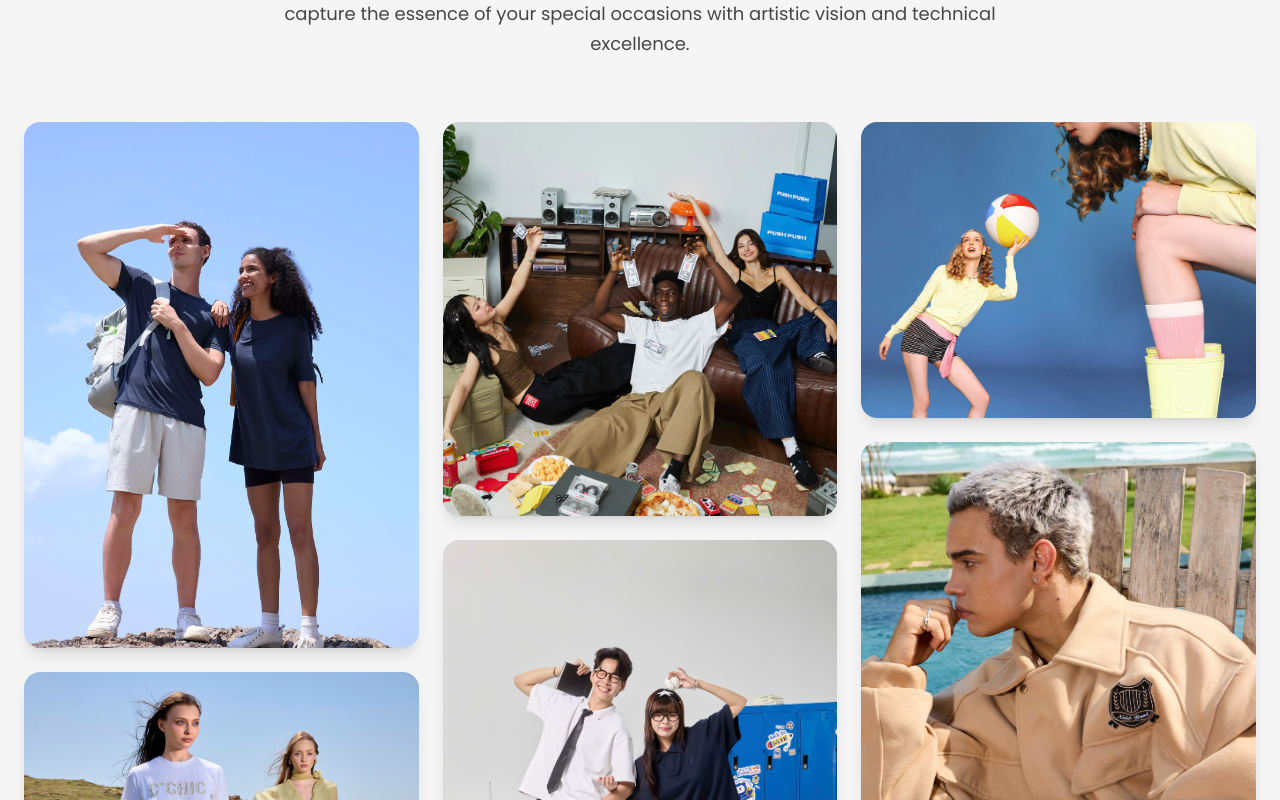
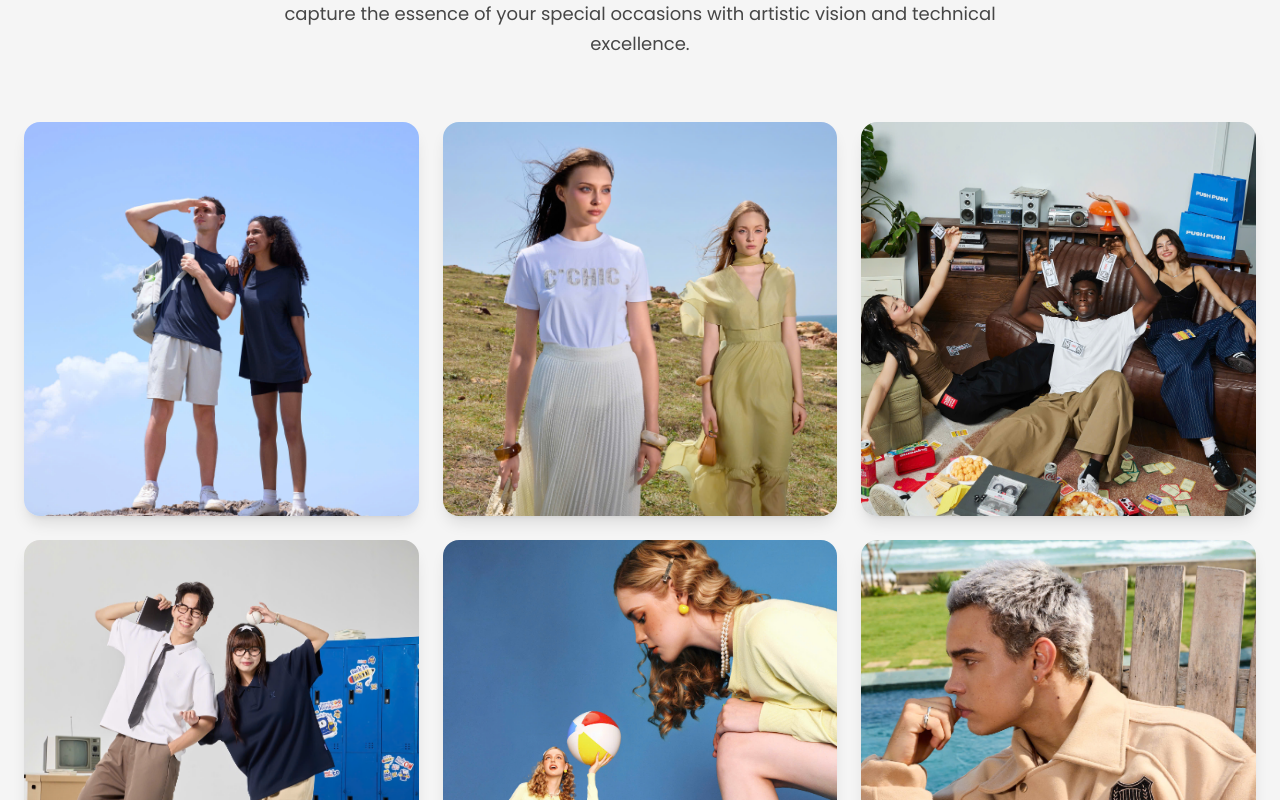
Before and after one commit to Zun1702/4WARM-LandingPage, a Next.js app: page / in a window 1280 px wide. Shown: the part 1740-2540 px from the top of the page. Built offline with nearby package versions, Linux system fonts and the light colour scheme.

Commit message:
fixing crop image

```diff
--- a/src/components/Photography.tsx
+++ b/src/components/Photography.tsx
@@ -11,43 +11,37 @@ const photographyData = [
     id: 1,
     title: "Creative Portrait",
     category: "Portrait",
-    image: "/images/photography/photo1.jpg",
-    aspectRatio: "portrait"
+    image: "/images/photography/photo1.jpg"
   },
   {
     id: 2,
     title: "Natural Moment",
     category: "Lifestyle",
-    image: "/images/photography/photo2.jpg",
-    aspectRatio: "landscape"
+    image: "/images/photography/photo2.jpg"
   },
   {
     id: 3,
     title: "Artistic Vision",
     category: "Art",
-    image: "/images/photography/photo3.jpg",
-    aspectRatio: "square"
+    image: "/images/photography/photo3.jpg"
   },
   {
     id: 4,
     title: "Professional Session",
     category: "Portrait",
-    image: "/images/photography/photo4.jpg",
-    aspectRatio: "portrait"
+    image: "/images/photography/photo4.jpg"
   },
   {
     id: 5,
     title: "Creative Composition",
     category: "Art",
-    image: "/images/photography/photo5.jpg",
-    aspectRatio: "landscape"
+    image: "/images/photography/photo5.jpg"
   },
   {
     id: 6,
     title: "Captured Essence",
     category: "Lifestyle",
-    image: "/images/photography/photo6.jpg",
-    aspectRatio: "square"
+    image: "/images/photography/photo6.jpg"
   }
 ];
 
@@ -84,34 +78,33 @@ const Photography = () => {
           </motion.p>
         </motion.div>
 
-        {/* Masonry Gallery */}
+        {/* Photo Grid */}
         <motion.div
           variants={staggerContainer}
           initial="hidden"
           whileInView="visible"
           viewport={{ once: true, margin: "-100px" }}
-          className="columns-1 md:columns-2 lg:columns-3 gap-6 space-y-6"
+          className="grid grid-cols-2 md:grid-cols-3 lg:grid-cols-3 gap-6"
         >
           {photographyData.map((photo) => (
             <motion.div
               key={photo.id}
               variants={staggerItem}
-              className="break-inside-avoid group cursor-pointer"
+              className="group cursor-pointer"
               onClick={() => setSelectedImage(photo.id)}
               whileHover={{ y: -5 }}
               transition={{ type: "spring", stiffness: 300, damping: 30 }}
             >
               <div className="relative overflow-hidden rounded-2xl shadow-lg hover:shadow-2xl transition-all duration-700 group-hover:scale-[1.03] transform-gpu">
-                <div className={`relative ${
-                  photo.aspectRatio === 'portrait' ? 'aspect-[3/4]' :
-                  photo.aspectRatio === 'landscape' ? 'aspect-[4/3]' : 'aspect-square'
-                }`}>
+                {/* Square aspect ratio container */}
+                <div className="relative aspect-square">
                   <Image
                     src={photo.image}
                     alt={photo.title}
                     fill
                     className={`object-cover transition-all duration-700 group-hover:scale-110 group-hover:brightness-75 ${
-                      photo.id === 1 ? 'object-[38%_center]' : 'object-center'
+                      photo.id === 1 ? 'object-[26%_center]' :
+                      photo.id === 5 ? 'object-[47%_top]' : 'object-center'
                     }`}
                   />
 
```
